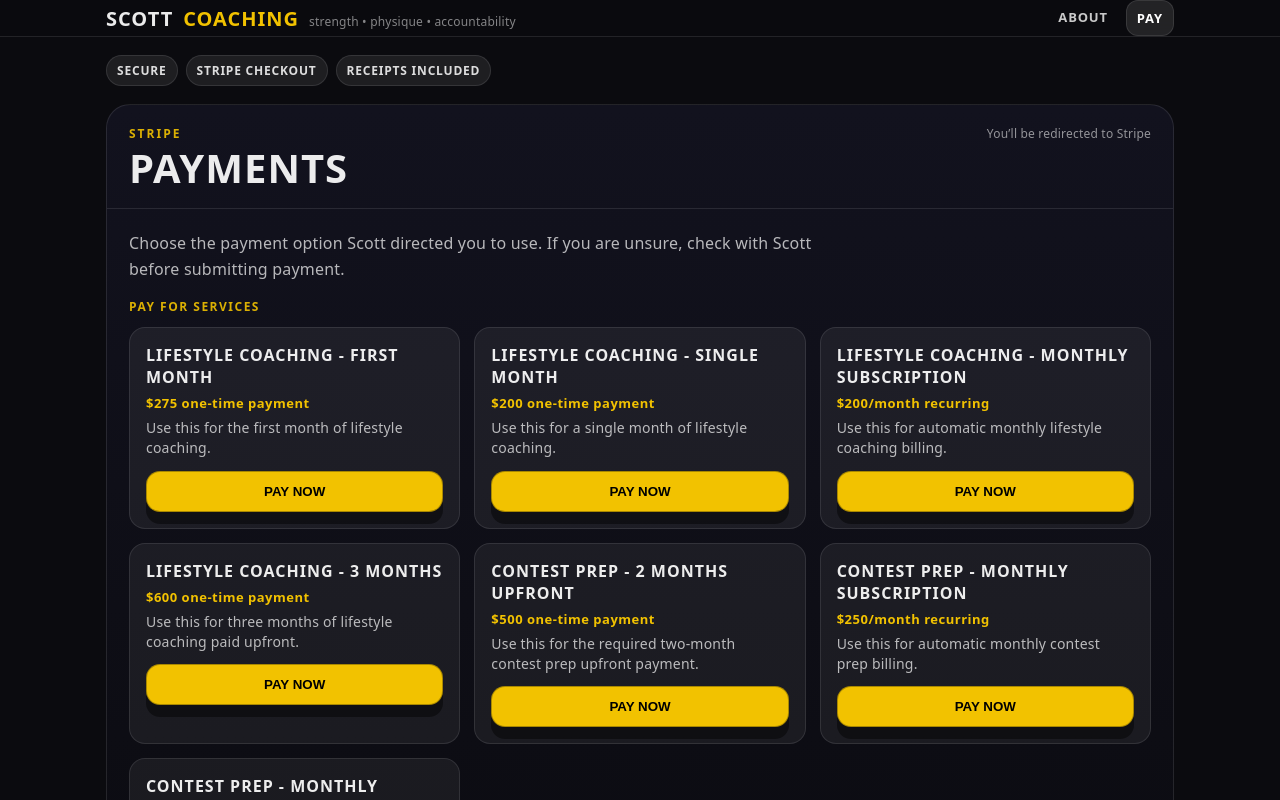
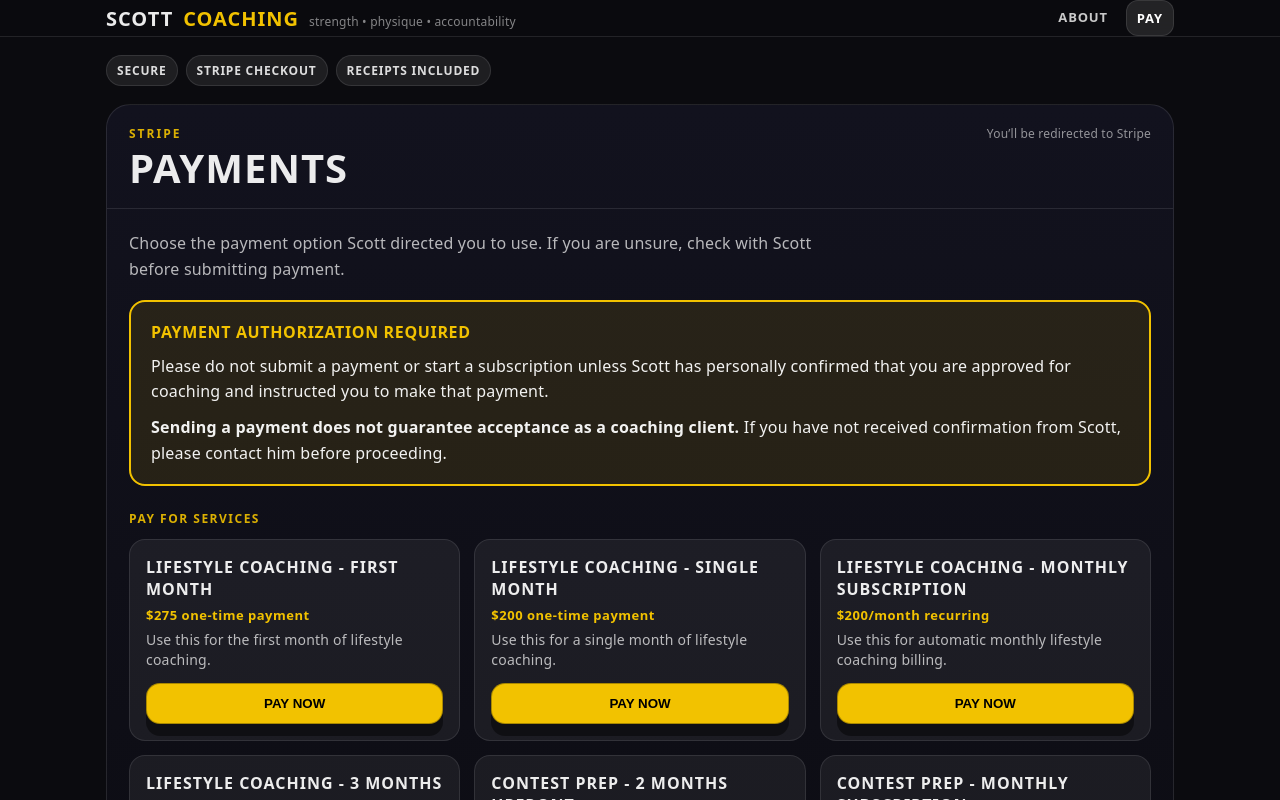
Before and after one commit to watsmeow/scott-coaching-site, a React (Vite) app: page /pay in a window 1280 px wide. Shown: the top 800 px of the page. Built offline with nearby package versions, Linux system fonts and the light colour scheme.

Commit message:
Require Scott's approval before coaching payments (#1)
* Add prominent payment authorization notice above coaching checkout links

* Style payment authorization warning prominently

```diff
--- a/src/pages/Pay.jsx
+++ b/src/pages/Pay.jsx
@@ -75,6 +75,20 @@ export default function Pay() {
             check with Scott before submitting payment.
           </p>
 
+          <div className={styles.authorizationNotice} role="alert">
+            <strong className={styles.authorizationTitle}>Payment Authorization Required</strong>
+            <p>
+              Please do not submit a payment or start a subscription unless Scott has
+              personally confirmed that you are approved for coaching and instructed
+              you to make that payment.
+            </p>
+            <p>
+              <strong>Sending a payment does not guarantee acceptance as a coaching client.</strong>{" "}
+              If you have not received confirmation from Scott, please contact him
+              before proceeding.
+            </p>
+          </div>
+
           <div className={styles.sectionLabel}>Pay for Services</div>
 
           <div className="grid3">
--- a/src/styles/Pay.module.css
+++ b/src/styles/Pay.module.css
@@ -54,3 +54,23 @@
   font-weight: 900;
   letter-spacing: 0.5px;
 }
+.authorizationNotice {
+  margin: 18px 0 24px;
+  padding: 18px 20px;
+  border: 2px solid var(--yellow, #f2c200);
+  border-radius: var(--radius-lg);
+  background: rgba(242, 194, 0, 0.10);
+  color: rgba(255, 255, 255, 0.94);
+  line-height: 1.6;
+}
+.authorizationTitle {
+  display: block;
+  margin-bottom: 8px;
+  color: var(--yellow, #f2c200);
+  font-size: 16px;
+  font-weight: 900;
+  letter-spacing: 0.04em;
+  text-transform: uppercase;
+}
+.authorizationNotice p { margin: 0 0 10px; }
+.authorizationNotice p:last-child { margin-bottom: 0; }
```
